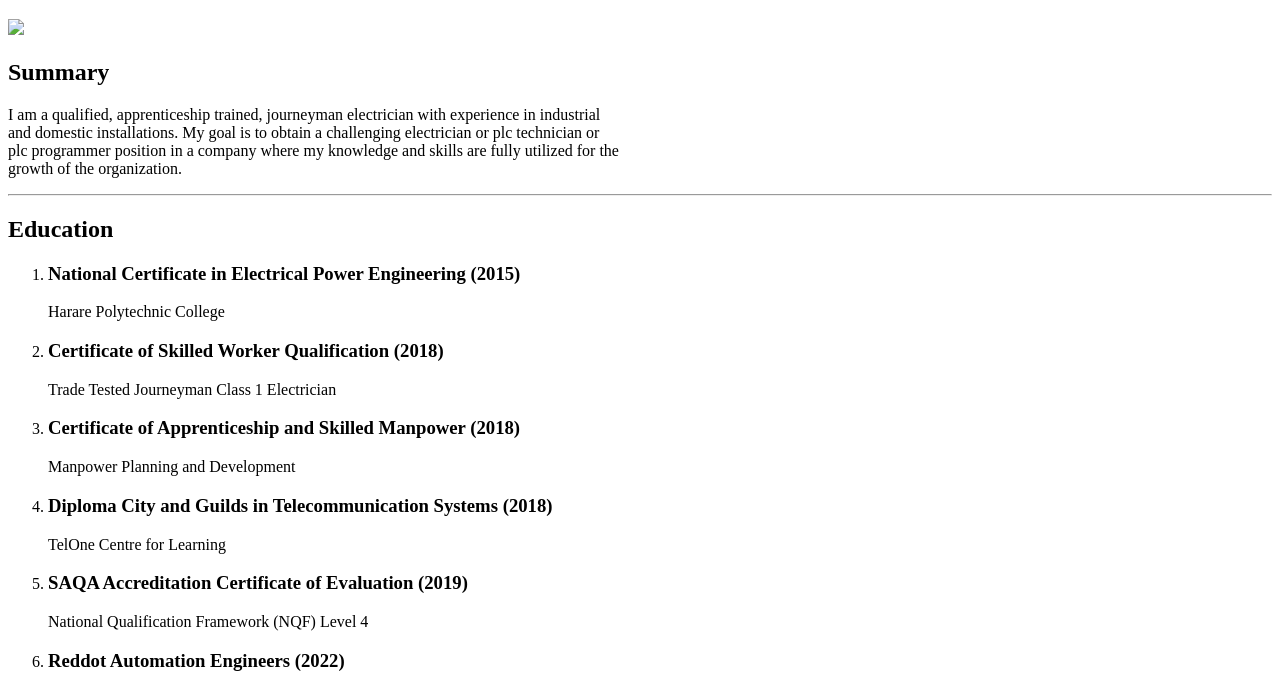
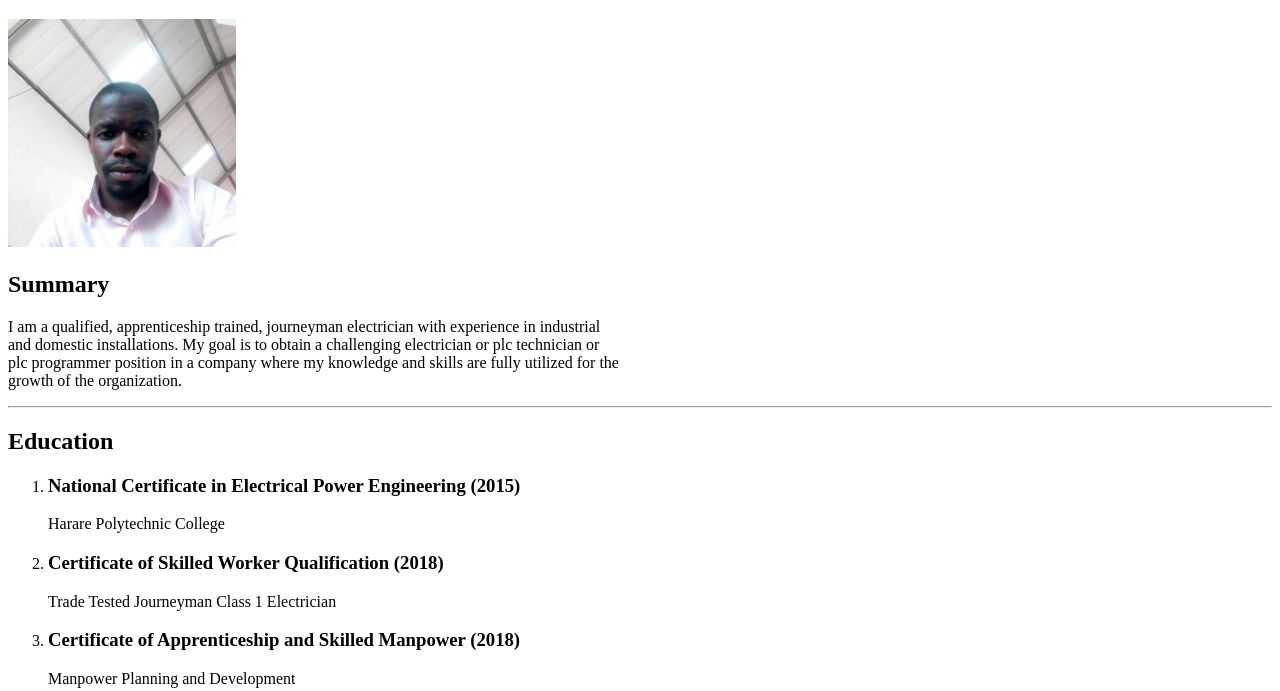
Before and after one commit to eknjustice/Online-Resume, a plain HTML site: page index.html in a window 1280 px wide. Shown: the part 61-752 px from the top of the page. Drawn offline with Linux system fonts and the light colour scheme.

Commit message:
Update index.html

```diff
--- a/index.html
+++ b/index.html
@@ -7,7 +7,7 @@
 </head>
 <body>
     <h1>Evidence Justice</h1>
-    <img src="./ndini.jpg/" width="228"/>
+    <img src="./ndini.jpg" width="228"/>
     <h2>Summary</h2>
     <p>
         I am a qualified, apprenticeship trained, journeyman electrician with experience in industrial <br/>
```
